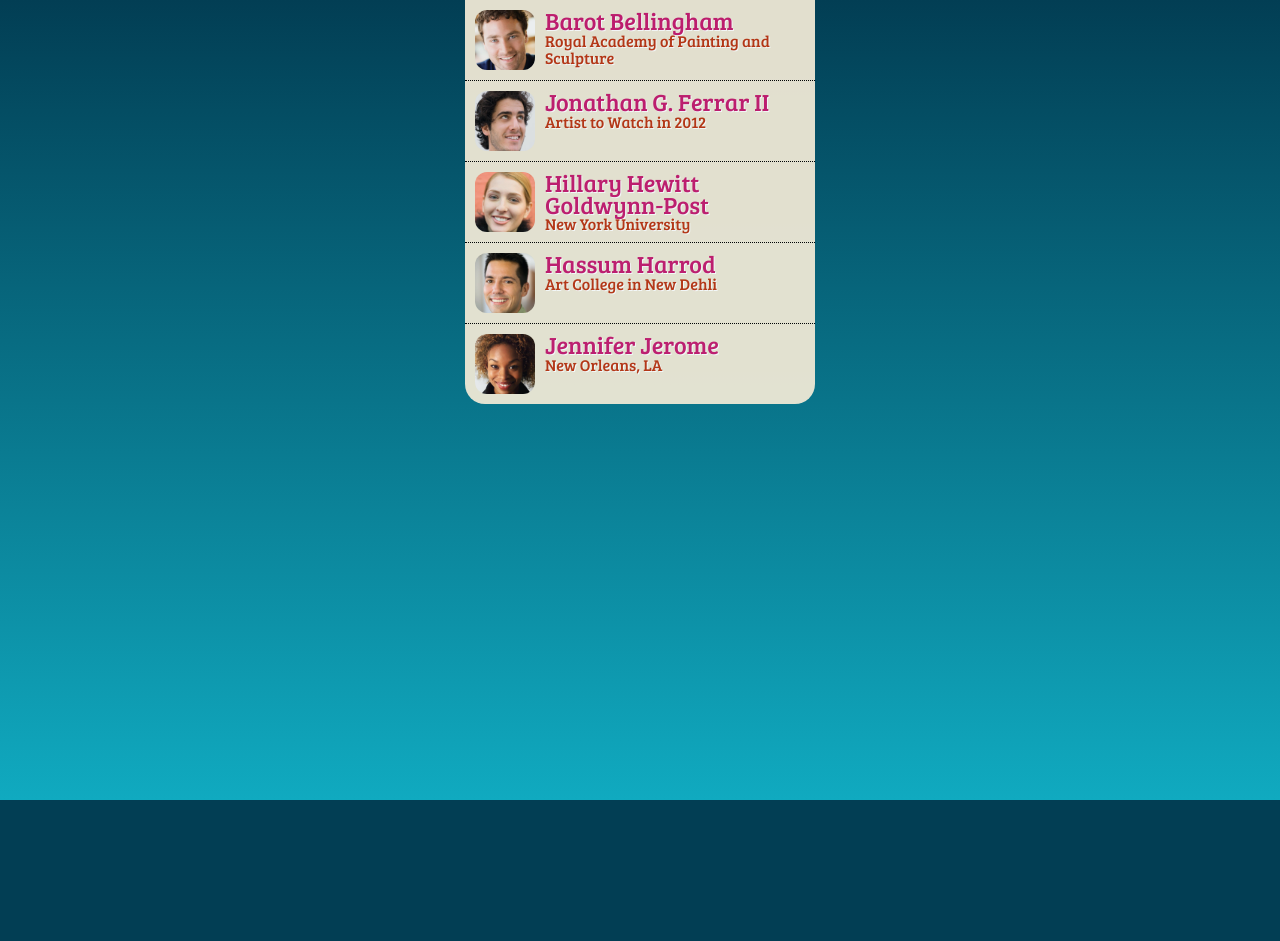
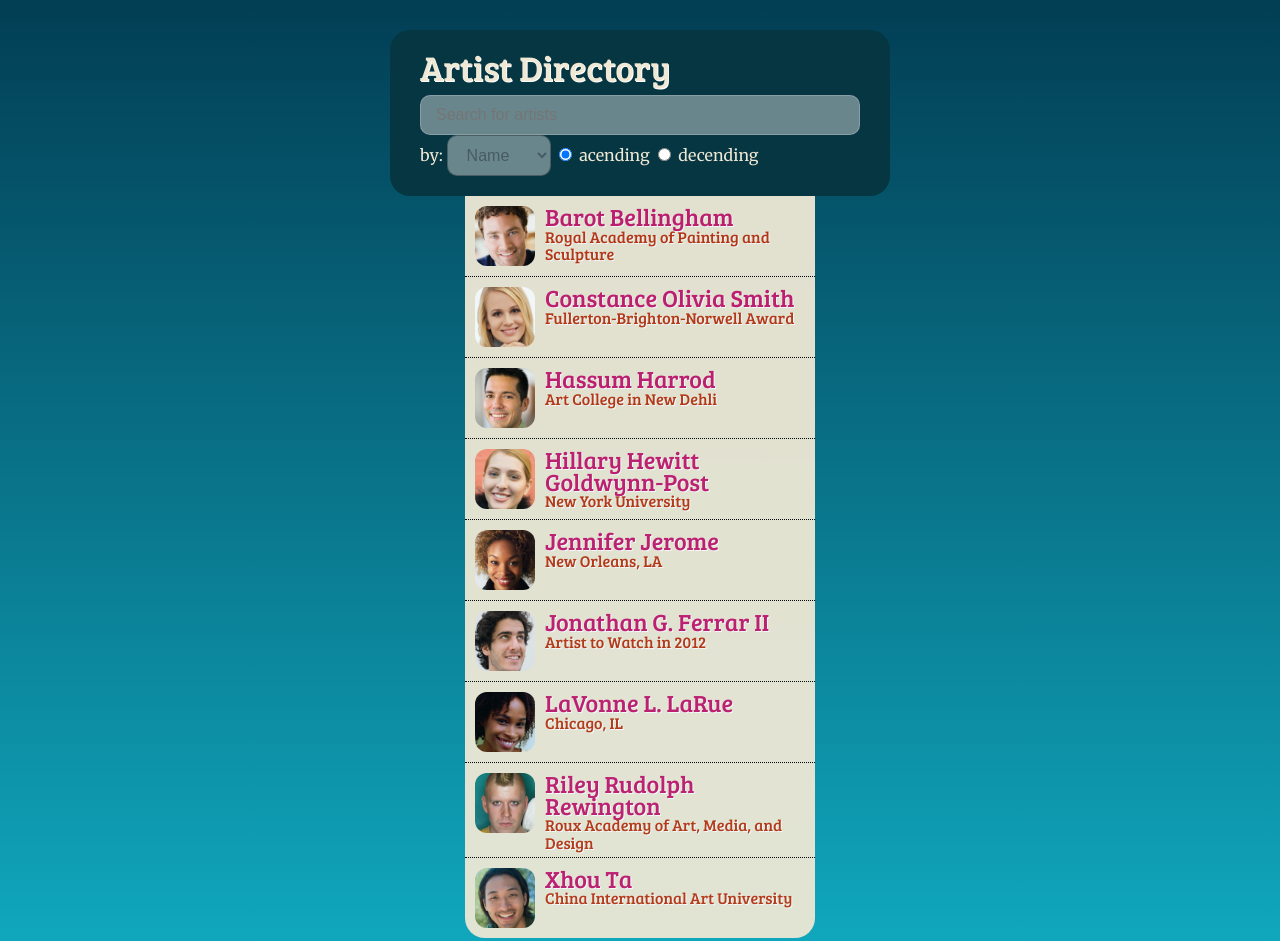
Before and after one commit to ck-86/ContactBook, a plain HTML site: page public/index.html in a window 1280 px wide. Before the commit the page ends 800 px from the top, so only its background shows below. Drawn offline with Linux system fonts and the light colour scheme; a web font is replaced by a local one.

Commit message:
Chap 08 - Binding to input fields through filters

```diff
--- a/public/index.html
+++ b/public/index.html
@@ -9,8 +9,33 @@
 <body>
 
 <div class="main" ng-controller = "MyController">
+
+	<div class="search">
+		<h1>Artist Directory</h1>
+		<label>search: </label>
+		<input ng-model="query" placeholder="Search for artists" type="text" autofocus>
+
+		<label class="formgroup">by:
+			<select ng-model="artistOrder">
+				<option value="name">Name</option>
+				<option value="reknown">Reknown</option>
+			</select>
+		</label>
+
+		<label class="formgroup">
+			<input type="radio" ng-model="direction" name="direction" checked>
+			acending
+		</label>
+
+		<label class="formgroup">
+			<input type="radio" ng-model="direction" name="direction" value="reverse">
+			decending
+		</label>
+
+	</div>
+
 	<ul class="artistlist">
-		<li class="artist cf" ng-repeat="item in artists | limitTo:5">
+		<li class="artist cf" ng-repeat="item in artists | filter:query | orderBy: artistOrder:direction">
 			<img ng-src="images/{{item.shortname}}_tn.jpg" alt="Photo {{item.name}}">
 			<div class="info">
 				<h2>{{item.name}}</h2>
--- a/public/js/controllers.js
+++ b/public/js/controllers.js
@@ -4,5 +4,6 @@ var myApp = angular.module('myApp',[]);
 myApp.controller('MyController', ['$scope', '$http', function ($scope, $http){
 	$http.get('data.json').success(function(data){
 		$scope.artists = data;
+		$scope.artistOrder = 'name';
 	});
 }]);
```
